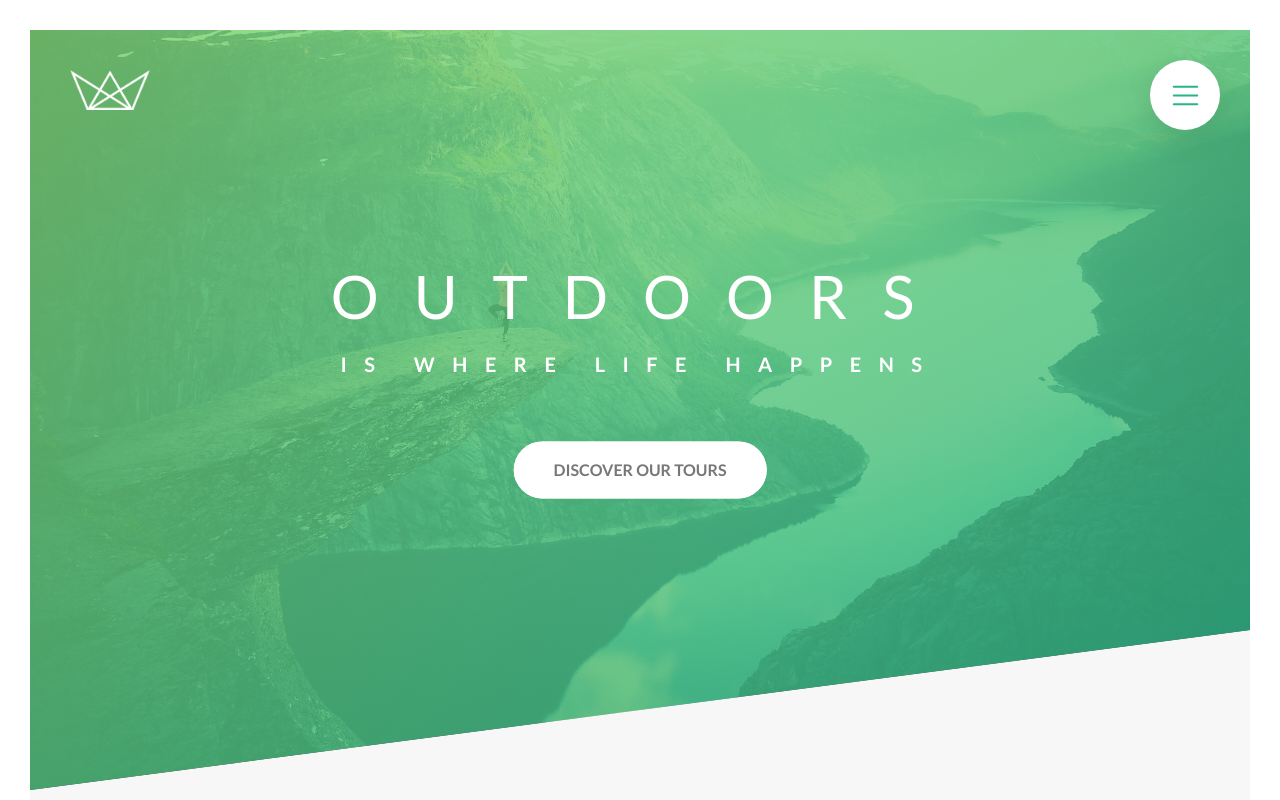
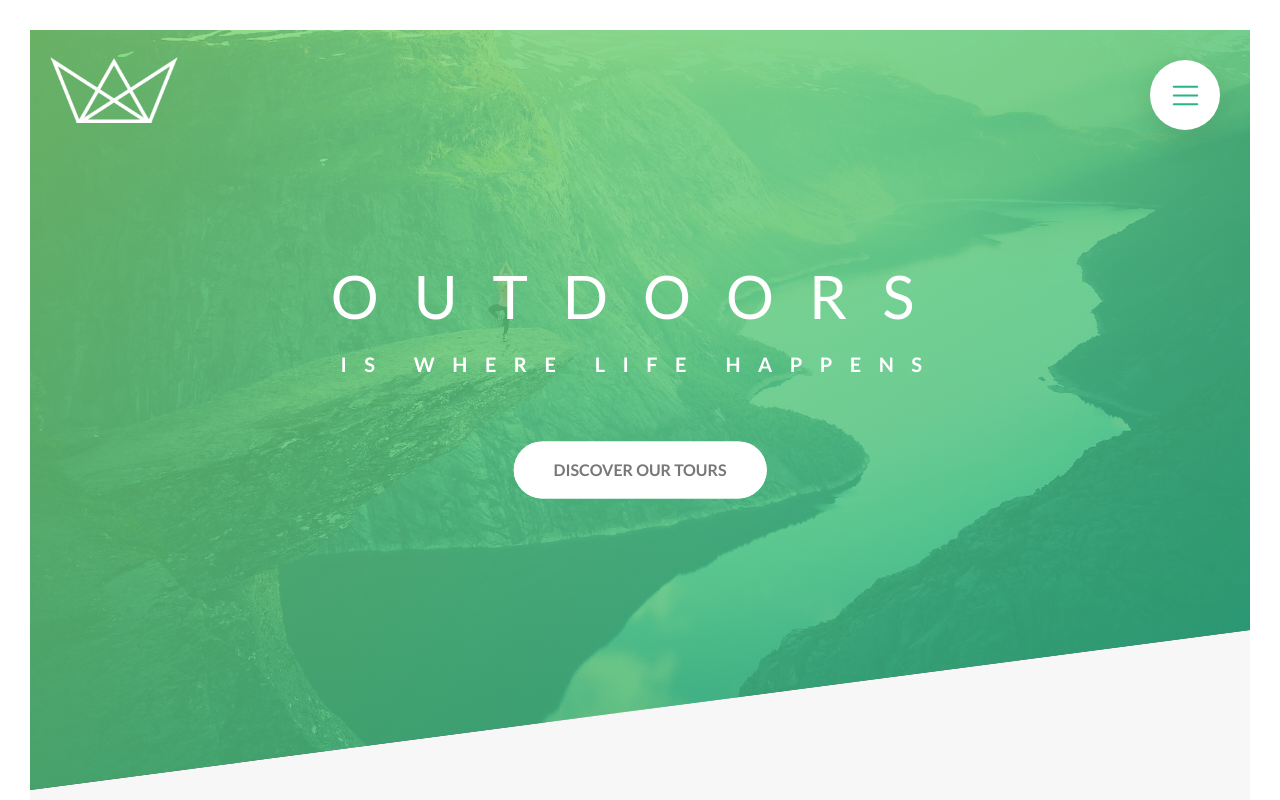
Before and after one commit to zWellingtonLima/AdvancedCss-Sass, a Next.js app: page / in a window 1280 px wide. Shown: the top 800 px of the page. Built offline with nearby package versions, Linux system fonts and the light colour scheme.

Commit message:
fix: fixed logoImage header

```diff
--- a/app/page.module.css
+++ b/app/page.module.css
@@ -833,6 +833,7 @@
 }
 
 .header {
+  position: relative;
   height: 95vh;
   background-image: linear-gradient(to right bottom, rgba(126, 213, 111, 0.8), rgba(40, 180, 133, 0.8)), url(../public/images/hero.jpg);
   background-size: cover;
@@ -843,8 +844,17 @@
 }
 .header__logoBox {
   position: absolute;
-  left: 4rem;
-  top: 4rem;
+  left: 2rem;
+  top: 1rem;
+}
+.header__logoBox_image {
+  width: 10vw;
+  object-fit: contain;
+}
+@media (max-width: 37.5rem) {
+  .header__logoBox_image {
+    width: 15vw;
+  }
 }
 .header__textBox {
   position: absolute;
--- a/components/header/header.tsx
+++ b/components/header/header.tsx
@@ -2,6 +2,7 @@ import Image from "next/image";
 
 import styles from "@/app/page.module.css";
 import HeadingPrimary from "../HeadingPrimary";
+import logoImage from '@/public/images/logo-white.png'
 
 const Header = () => {
   return (
@@ -9,9 +10,8 @@ const Header = () => {
       <div className={styles.header__logoBox}>
         <Image
           alt="Natours logo"
-          width={80}
-          height={40}
-          src="/images/logo-white.png"
+          src={logoImage}
+          className={styles.header__logoBox_image}
         />
       </div>
       <div className={styles.header__textBox}>
--- a/next.config.js
+++ b/next.config.js
@@ -6,7 +6,7 @@ const nextConfig = {
   sassOptions: {
     includePaths: [path.join(__dirname, "styles")],
   },
-  output: 'export',
+  // output: 'export',
 };
 
 module.exports = nextConfig;
--- a/sass/layout/_header.scss
+++ b/sass/layout/_header.scss
@@ -1,4 +1,5 @@
 .header {
+  position: relative;
   height: 95vh;
   background-image: linear-gradient(
       to right bottom,
@@ -15,8 +16,17 @@
 
   &__logoBox {
     position: absolute;
-    left: 4rem;
-    top: 4rem;
+    left: 2rem;
+    top: 1rem;
+
+    &_image {
+      width: 10vw;
+      object-fit: contain;
+
+      @include respond(phone) {
+        width: 15vw;
+      }
+    }
   }
 
   &__textBox {
```
Also changed, not shown: 1 other file (tests, documents, lock files or other folders).
